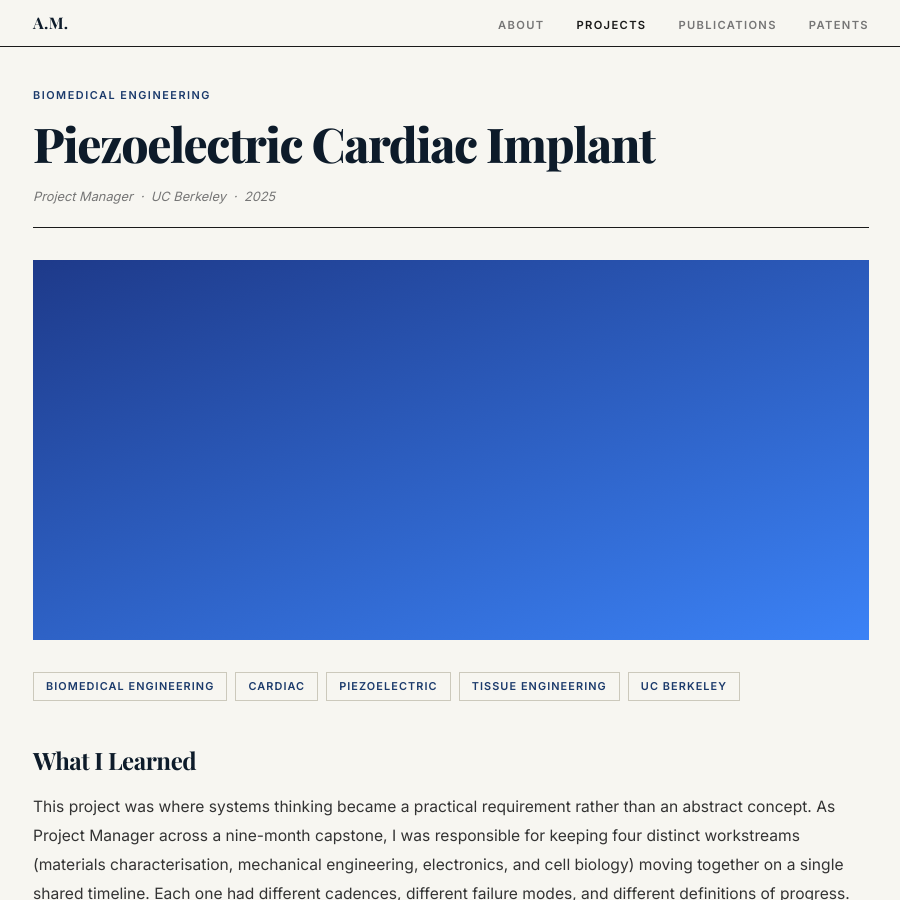
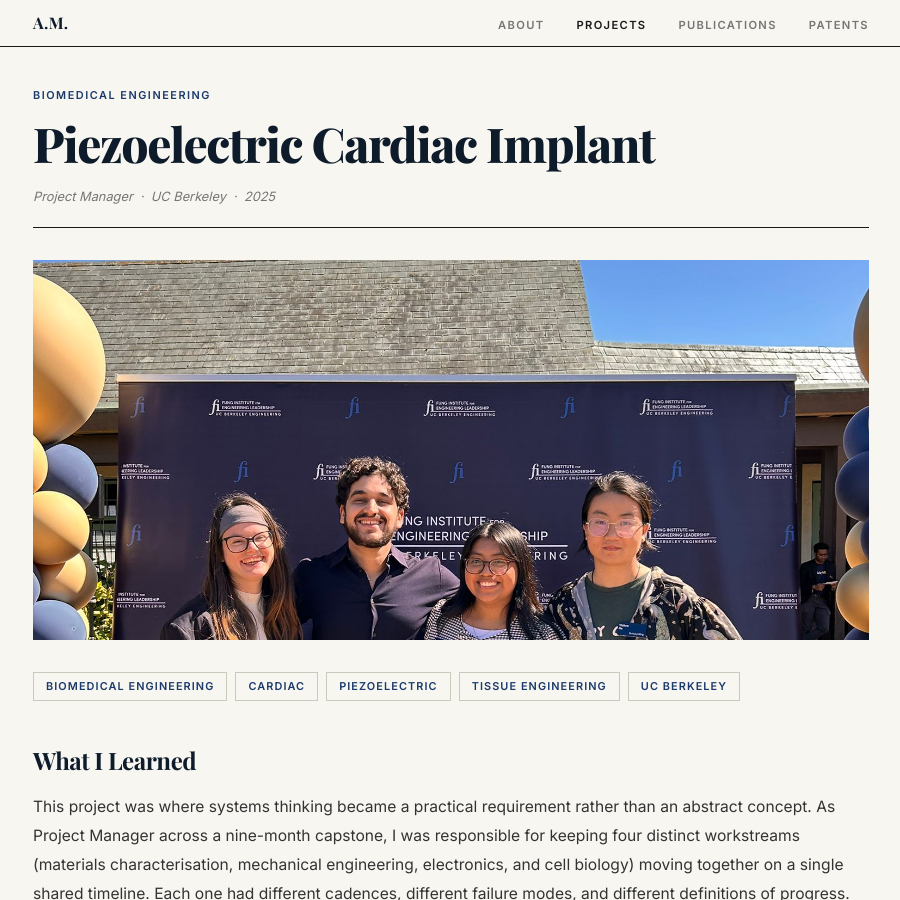
Before and after one commit to allimessinese/allimessinese.github.io, a Jekyll site: the page built from _projects/piezoelectric-cardiac-implant.md, in a window 1280 px wide and 900 px high. Shown: the whole window, without its empty margins (189-1089 px from the left). Built offline with Jekyll 4.4.1, drawn with Linux system fonts in a browser that asks for light colours; some web fonts are replaced.

Commit message:
Add team hero photo to piezoelectric implant project
Co-Authored-By: Claude Sonnet 4.6 <noreply@anthropic.com>

```diff
--- a/_projects/piezoelectric-cardiac-implant.md
+++ b/_projects/piezoelectric-cardiac-implant.md
@@ -11,6 +11,8 @@ featured: true
 city: "Berkeley"
 lat: 37.8716
 lng: -122.2727
+image: "/assets/images/piezoelectric-team.jpg"
+image_position: "center 30%"
 pdf: "/assets/piezoelectric-capstone-report.pdf"
 links:
   - label: "Coleman Fung Institute"
```
Also changed, not shown: assets/images/piezoelectric-team.jpg (added).
